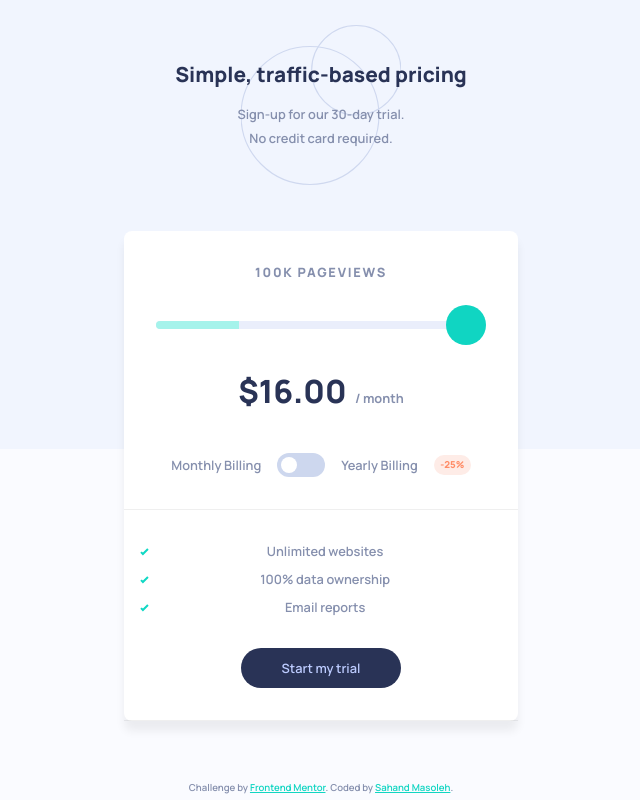
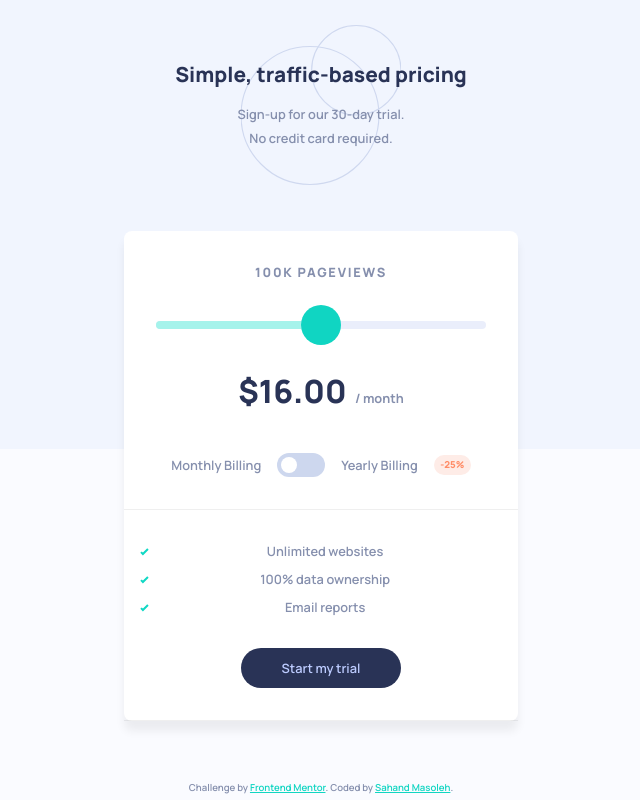
Before and after one commit to sahand-masoleh/fem-25-interactive-pricing-component, a React (Vite) app: page / in a window 1280 px wide. Shown: the whole page, without its empty margins (319-959 px from the left). Built offline with nearby package versions, Linux system fonts and the light colour scheme.

Commit message:
calculating discount

```diff
--- a/src/components/Bar.jsx
+++ b/src/components/Bar.jsx
@@ -1,13 +1,13 @@
 import "../styles/Bar.scss";
 
-function Bar({ handleChange, percentage }) {
+function Bar({ handleChange, level, max }) {
 	return (
-		<div className="selection__bar bar" style={{ "--width": percentage }}>
+		<div className="selection__bar bar" style={{ "--width": level / max }}>
 			<input
 				className="bar__input"
 				type="range"
-				min="8"
-				max="36"
+				max={max}
+				value={level}
 				onChange={handleChange}
 			/>
 		</div>
--- a/src/components/Card.jsx
+++ b/src/components/Card.jsx
@@ -1,5 +1,5 @@
 import "../styles/Card.scss";
-import { useState } from "react";
+import { useEffect, useState } from "react";
 import useFormatter from "../hooks/useFormatter";
 
 import Bar from "./Bar";
@@ -7,22 +7,44 @@ import Price from "./Price";
 import Billing from "./Billing";
 import CTA from "./CTA";
 
+const prices = [
+	[8, "10K"],
+	[12, "50K"],
+	[16, "100K"],
+	[24, "500k"],
+	[36, "1M"],
+];
+
 function Card() {
-	const [price, percentage, setPrice] = useFormatter(16, 8, 36);
+	const [level, setLevel] = useState(2);
+	const [hasDiscount, setHasDiscount] = useState(false);
+	const [price, setPrice] = useFormatter(prices[level][0]);
+
+	useEffect(() => {
+		updatePrice();
+	}, [level, hasDiscount]);
+
 	function handleChange(event) {
-		setPrice(event.target.value);
+		setLevel(event.target.value);
 	}
 
-	const [hasDiscount, setHasDiscount] = useState(false);
 	function handleDiscount() {
 		setHasDiscount((hasDiscount) => !hasDiscount);
+	}
+
+	function updatePrice() {
+		setPrice(prices[level][0] * (hasDiscount ? 0.75 : 1));
 	}
 
 	return (
 		<section className="card">
 			<div className="card__section selection">
-				<h2 className="selection__views">100K PAGEVIEWS</h2>
-				<Bar handleChange={handleChange} percentage={percentage} />
+				<h2 className="selection__views">{prices[level][1]} PAGEVIEWS</h2>
+				<Bar
+					handleChange={handleChange}
+					level={level}
+					max={prices.length - 1}
+				/>
 				<Price price={price} />
 				<Billing handleDiscount={handleDiscount} hasDiscount={hasDiscount} />
 			</div>
--- a/src/hooks/useFormatter.jsx
+++ b/src/hooks/useFormatter.jsx
@@ -1,9 +1,8 @@
 import { useEffect, useState } from "react";
 
-function useFormatter(initial, min, max) {
+function useFormatter(initial) {
 	const [num, setNum] = useState(initial);
 	const [formattedNum, setFormattedNum] = useState();
-	const [percentage, setPercentage] = useState();
 
 	useEffect(() => {
 		const formatter = new Intl.NumberFormat("en-US", {
@@ -12,10 +11,9 @@ function useFormatter(initial, min, max) {
 			maximumFractionDigits: 2,
 		});
 		setFormattedNum(formatter.format(num));
-		setPercentage(((num - min) * 1) / (max - min));
 	}, [num]);
 
-	return [formattedNum, percentage, setNum];
+	return [formattedNum, setNum];
 }
 
 export default useFormatter;
```
